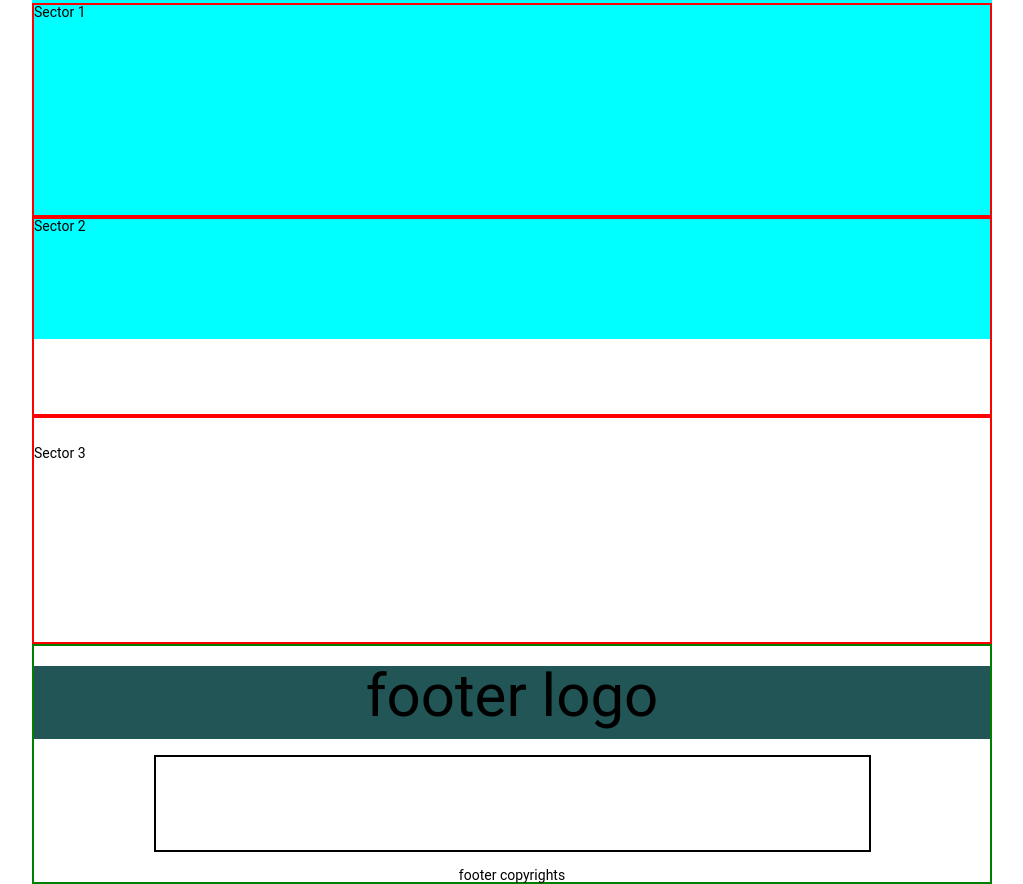
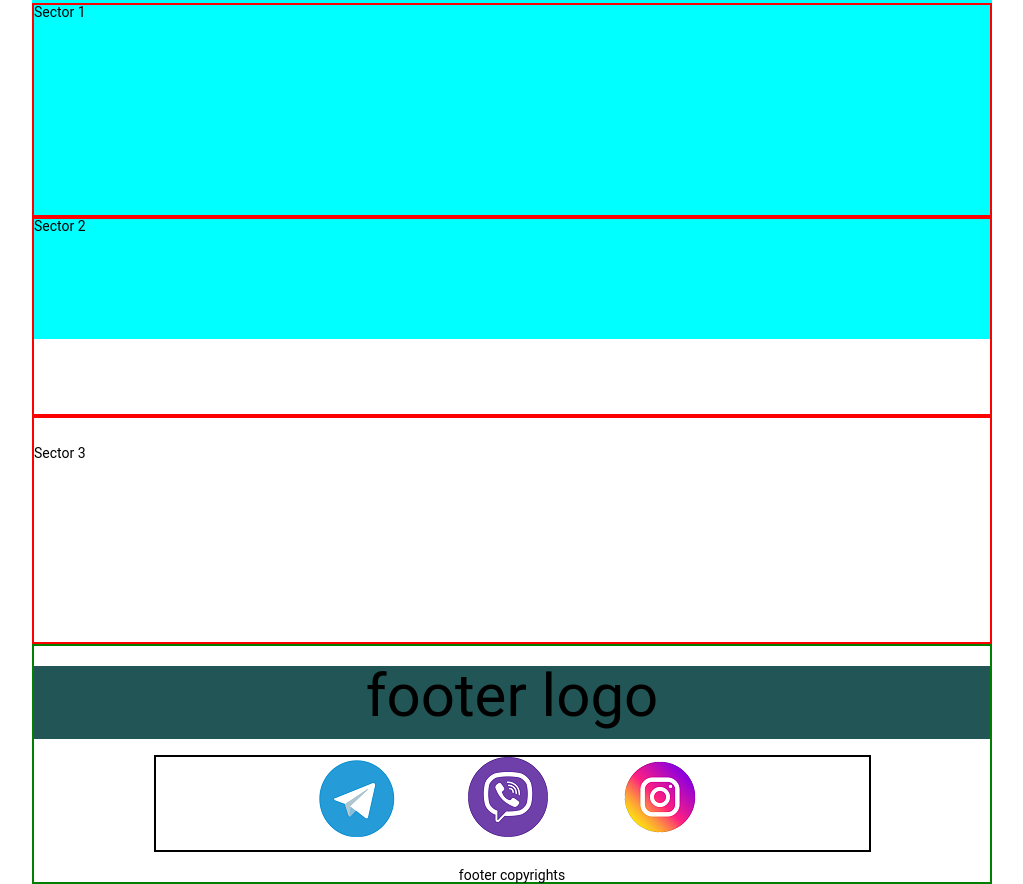
Before and after one commit to zdrastic/landing, a plain HTML site: page index.html in a window 1280 px wide. Shown: the part 302-1186 px from the top of the page, without its empty margins (128-1151 px from the left). Drawn offline with Linux system fonts and the light colour scheme.

Commit message:
123321 321123

```diff
--- a/css/main.scss
+++ b/css/main.scss
@@ -109,13 +109,13 @@ body {
 	height: 100%;
 	width: 88px;
 	&:nth-child(1) {
-		background-image: url("img/telegram.jpg");
+		background-image: url("../img/telegram.jpg");
 	}
 	&:nth-child(2) {
-		background-image: url("img/viber.jpg");
+		background-image: url("../img/viber.jpg");
 	}
 	&:nth-child(3) {
-		background-image: url("img/inst.jpg");
+		background-image: url("../img/inst.jpg");
 	}
 	background-repeat: no-repeat;
 }
```
Also changed, not shown: css/main.css.
